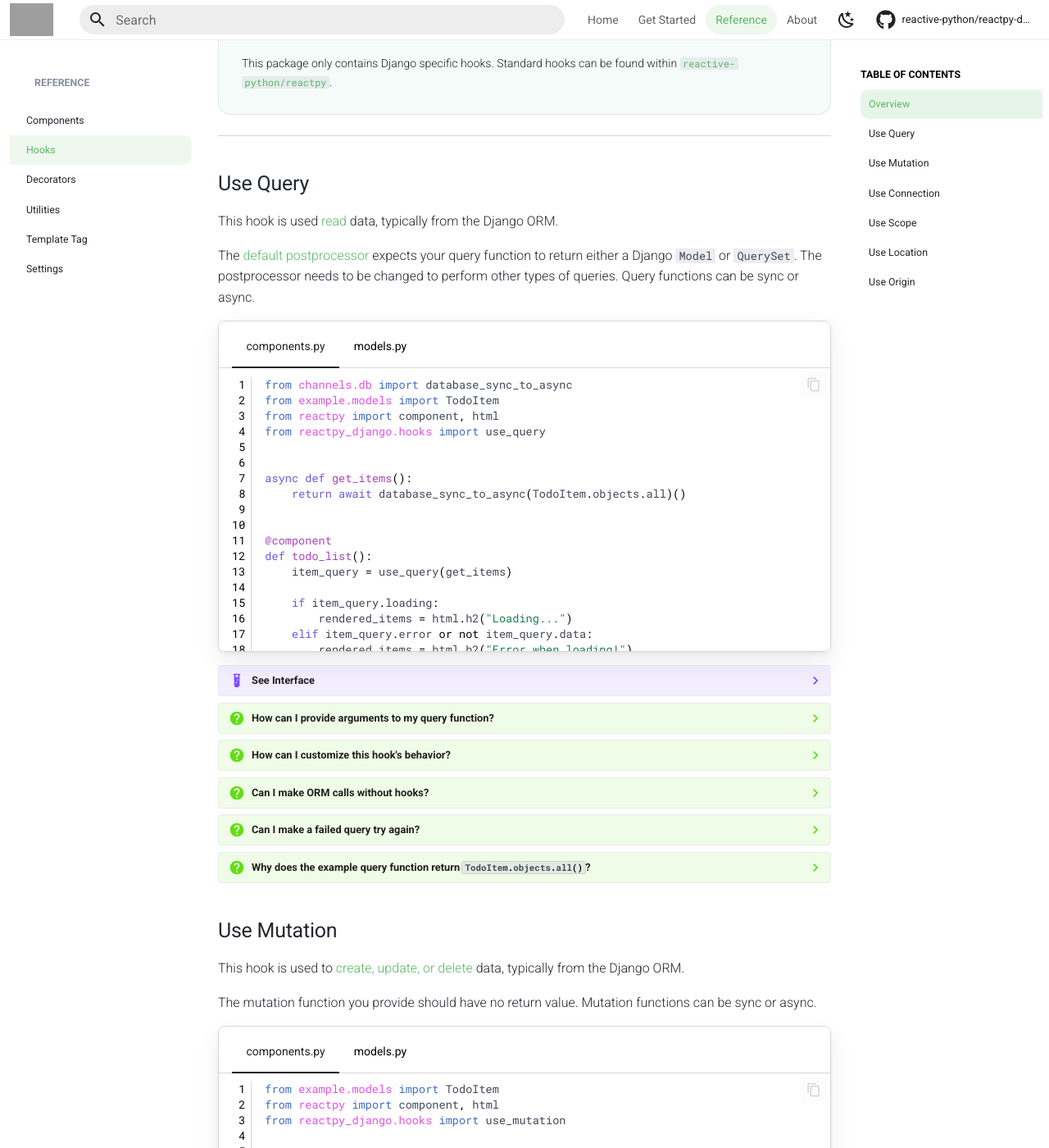
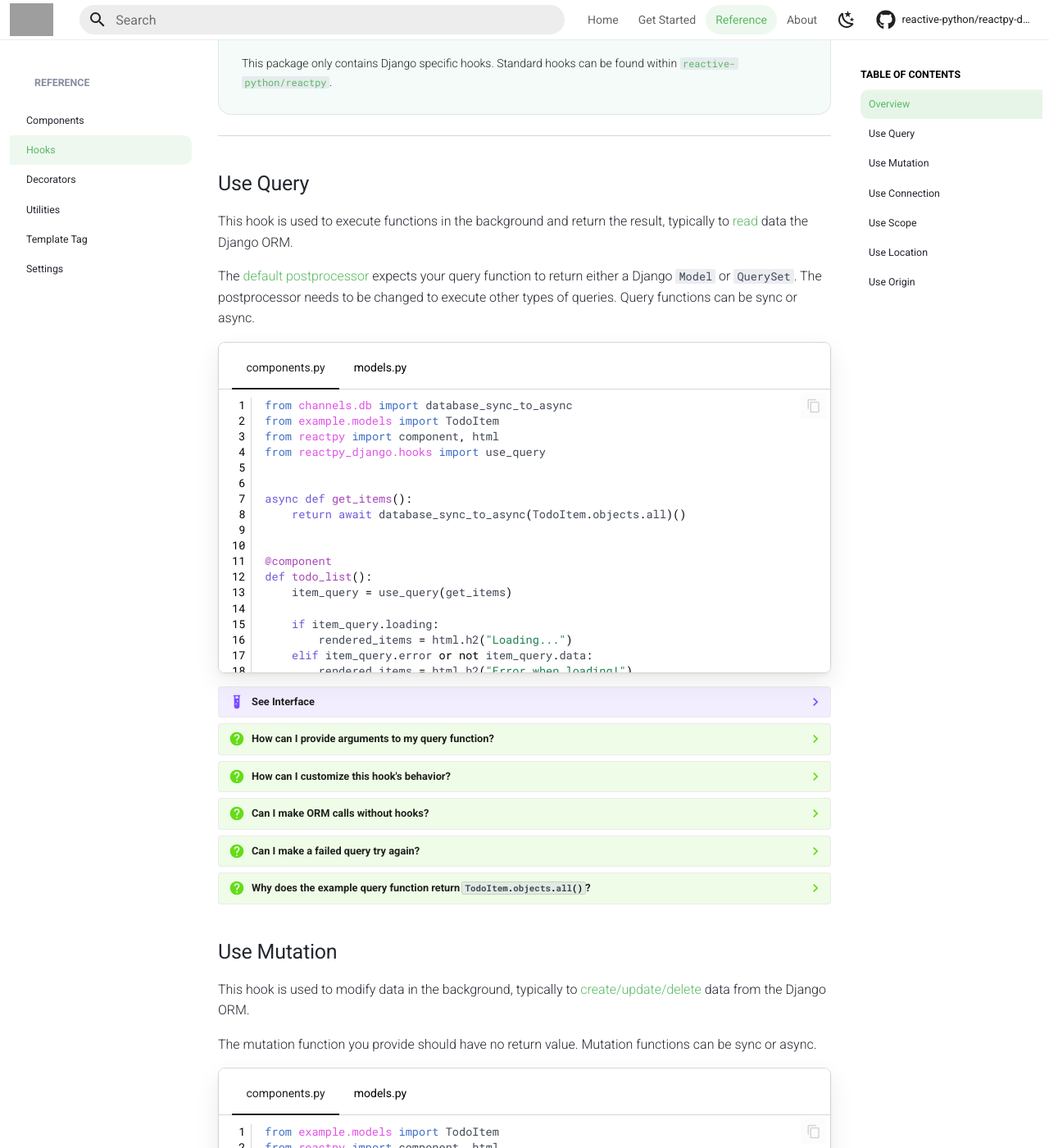
Before and after one commit to reactive-python/reactpy-django, an MkDocs documentation site: the page built from docs/src/reference/hooks.md, in a window 1280 px wide and 1400 px high, scrolled down 257 px. Shown: the whole window at 82% size. Built offline with MkDocs 1.6.1 and Material for MkDocs 9.7.7, drawn with Linux system fonts in a browser that asks for light colours; comment, search, counter and statistics services are not loaded; the version menu is left out; part of the change alters nothing that is shown; grey boxes are pictures that could not be loaded.

Commit message:
wordsmith

```diff
--- a/docs/src/reference/hooks.md
+++ b/docs/src/reference/hooks.md
@@ -16,9 +16,9 @@ Prefabricated hooks can be used within your `components.py` to help simplify dev
 
 ## Use Query
 
-This hook is used [read](https://www.sumologic.com/glossary/crud/) data, typically from the Django ORM.
+This hook is used to execute functions in the background and return the result, typically to [read](https://www.sumologic.com/glossary/crud/) data the Django ORM.
 
-The [default postprocessor](../reference/utils.md#django-query-postprocessor) expects your query function to return either a Django `#!python Model` or `#!python QuerySet`. The postprocessor needs to be changed to perform other types of queries. Query functions can be sync or async.
+The [default postprocessor](../reference/utils.md#django-query-postprocessor) expects your query function to return either a Django `#!python Model` or `#!python QuerySet`. The postprocessor needs to be changed to execute other types of queries. Query functions can be sync or async.
 
 === "components.py"
 
@@ -61,9 +61,9 @@ The [default postprocessor](../reference/utils.md#django-query-postprocessor) ex
 
 ??? question "How can I customize this hook's behavior?"
 
-    This hook accepts a `#!python options = ...` parameter that can be used to customize its behavior. You can provide a `#!python reactpy_django.types.QueryOptions` object to this parameter to customize the hook's behavior.
+    This hook accepts a `#!python options: QueryOptions` parameter that can be used to customize behavior.
 
-    Below are the settings that can be modified via `#!python QueryOptions`.
+    Below are the settings that can be modified via these `#!python QueryOptions`.
 
     ---
 
@@ -158,7 +158,7 @@ The [default postprocessor](../reference/utils.md#django-query-postprocessor) ex
 
 ## Use Mutation
 
-This hook is used to [create, update, or delete](https://www.sumologic.com/glossary/crud/) data, typically from the Django ORM.
+This hook is used to modify data in the background, typically to [create/update/delete](https://www.sumologic.com/glossary/crud/) data from the Django ORM.
 
 The mutation function you provide should have no return value. Mutation functions can be sync or async.
 
@@ -201,9 +201,9 @@ The mutation function you provide should have no return value. Mutation function
 
 ??? question "How can I customize this hook's behavior?"
 
-    This hook accepts a `#!python options = ...` parameter that can be used to customize its behavior. You can provide a `#!python reactpy_django.types.MutationOptions` object to this parameter to customize the hook's behavior.
+    This hook accepts a `#!python options: MutationOptions` parameter that can be used to customize behavior.
 
-    Below are the settings that can be modified via `#!python MutationOptions`.
+    Below are the settings that can be modified via these `#!python MutationOptions`.
 
     ---
 
@@ -331,7 +331,7 @@ You can expect this hook to provide strings such as `/reactpy/my_path`.
 
 ??? info "This hook's behavior will be changed in a future update"
 
-    This hook will be updated to always return the browser's currently active HTTP path. This change will come in alongside ReactPy URL routing support.
+    This hook will be updated to return the browser's currently active HTTP path. This change will come in alongside ReactPy URL routing support.
 
     Check out [reactive-python/reactpy-django#147](https://github.com/reactive-python/reactpy-django/issues/147) for more information.
 
--- a/docs/src/reference/utils.md
+++ b/docs/src/reference/utils.md
@@ -62,4 +62,4 @@ This function is used manually register a root component with ReactPy.
 
     For security reasons, ReactPy requires all root components to be registered. However, all components contained within Django templates are automatically registered.
 
-    This function is needed when you have configured your [`host`](../reference/template-tag.md#component) to a dedicated Django rendering application that doesn't have templates. On this dedicated rendering server, you would need to manually register your components.
+    This function is needed when you have configured your [`host`](../reference/template-tag.md#component) to a dedicated Django rendering application that doesn't have templates.
```
